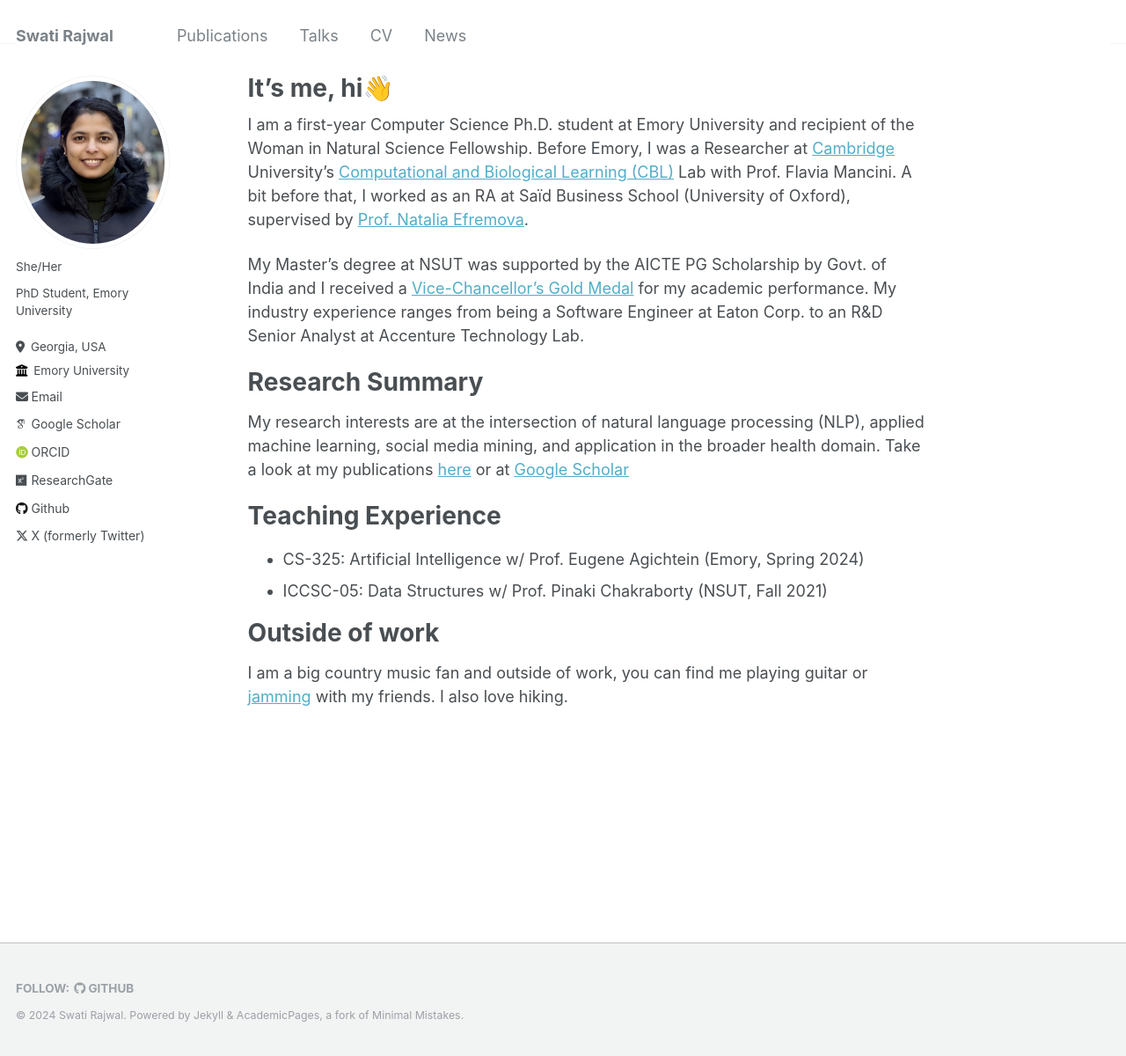
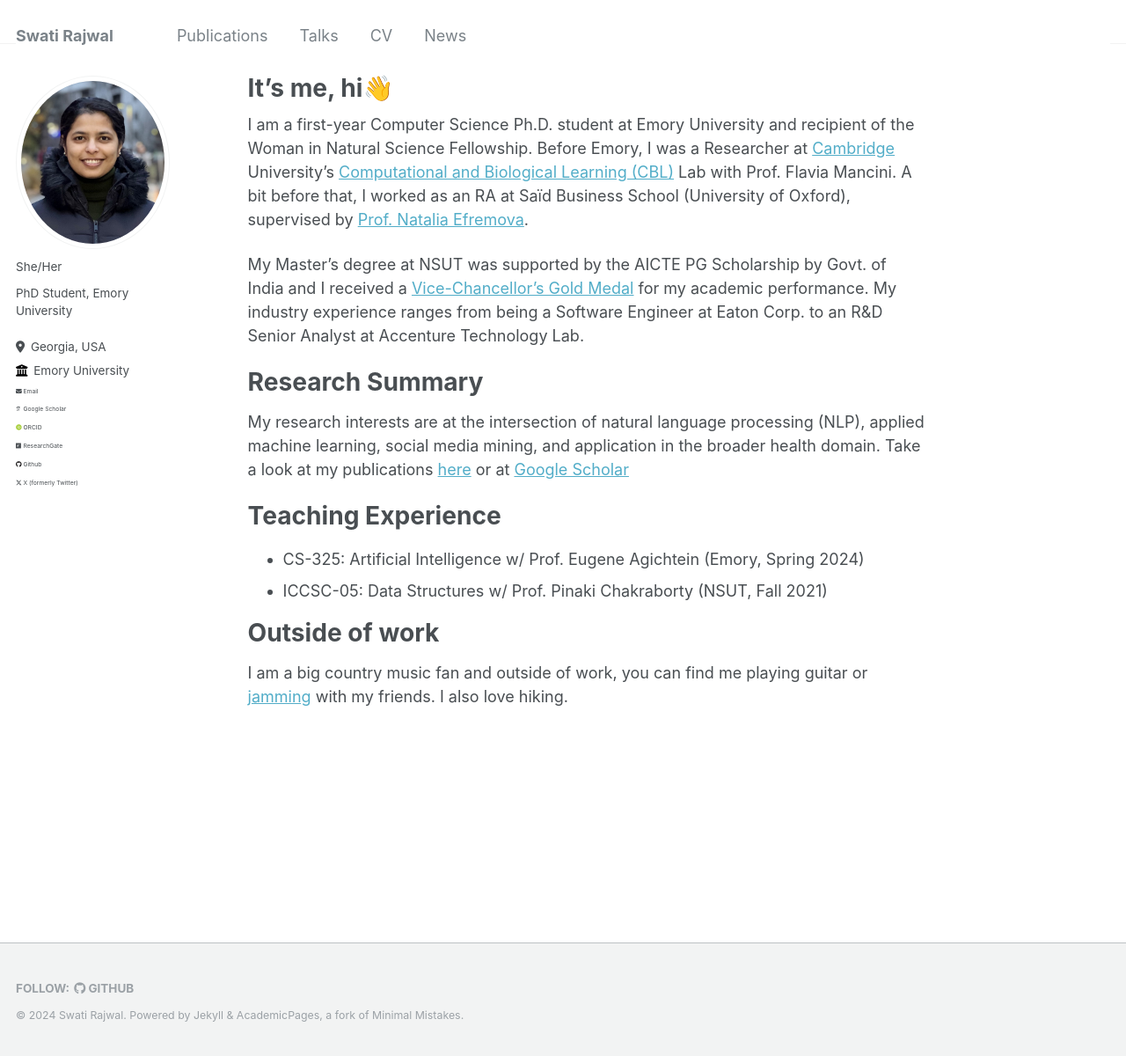
Before and after one commit to swati-rajwal/swati-rajwal.github.io, a Jekyll site: the page built from _pages/about.md, in a window 1280 px wide and 1200 px high. Shown: the whole window at 88% size. Built offline with Jekyll 4.4.1, drawn with Linux system fonts in a browser that asks for light colours; some web fonts are replaced.

Commit message:
Update _variables.scss

```diff
--- a/_sass/_variables.scss
+++ b/_sass/_variables.scss
@@ -37,7 +37,7 @@
 $type-size-2                : 1.953em;  // ~31.248px
 $type-size-3                : 1.563em;  // ~25.008px
 $type-size-4                : 1.25em;   // ~20px
-$type-size-5                : 14px;      // ~16px
+$type-size-5                : 0.5em;      // ~16px
 $type-size-6                : 0.75em;   // ~12px
 $type-size-7                : 0.6875em; // ~11px
 $type-size-8                : 0.625em;  // ~10px
```
